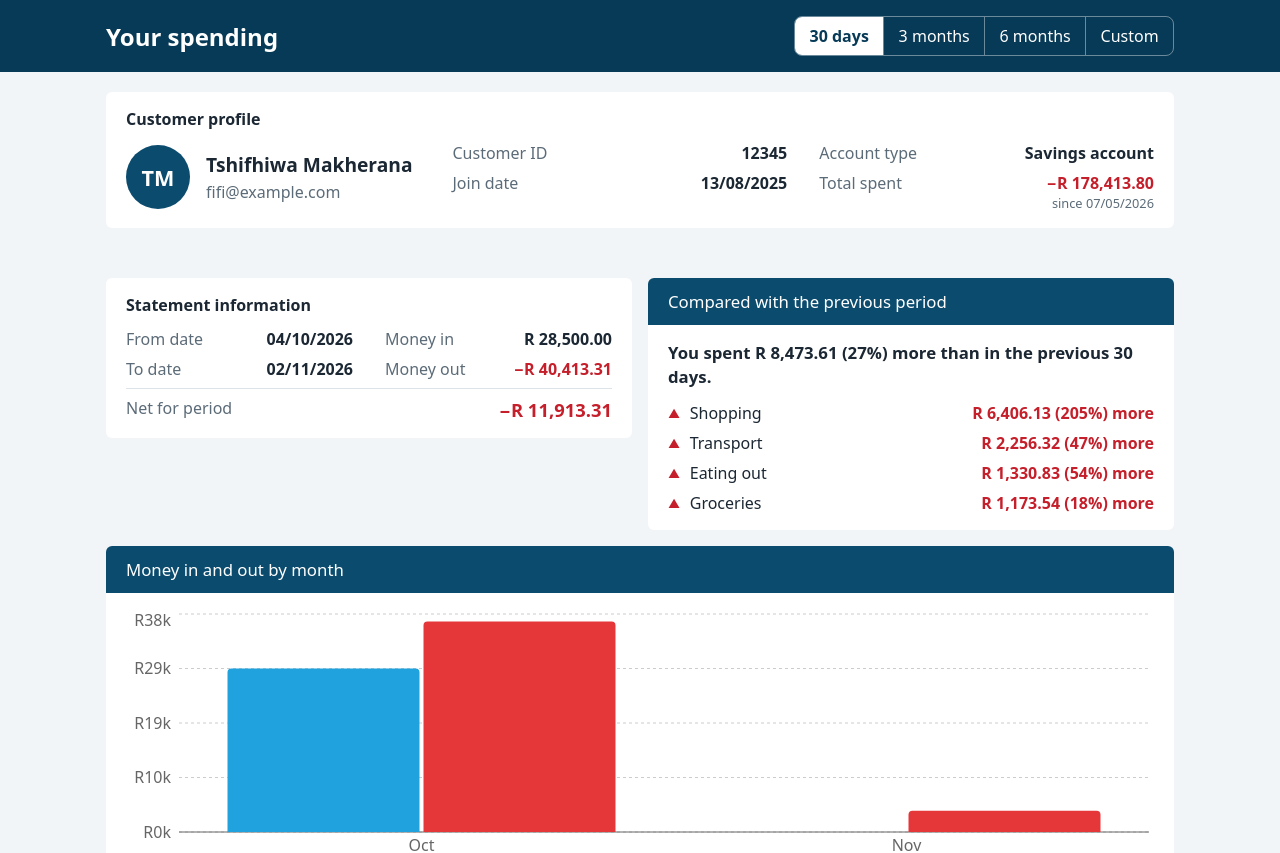
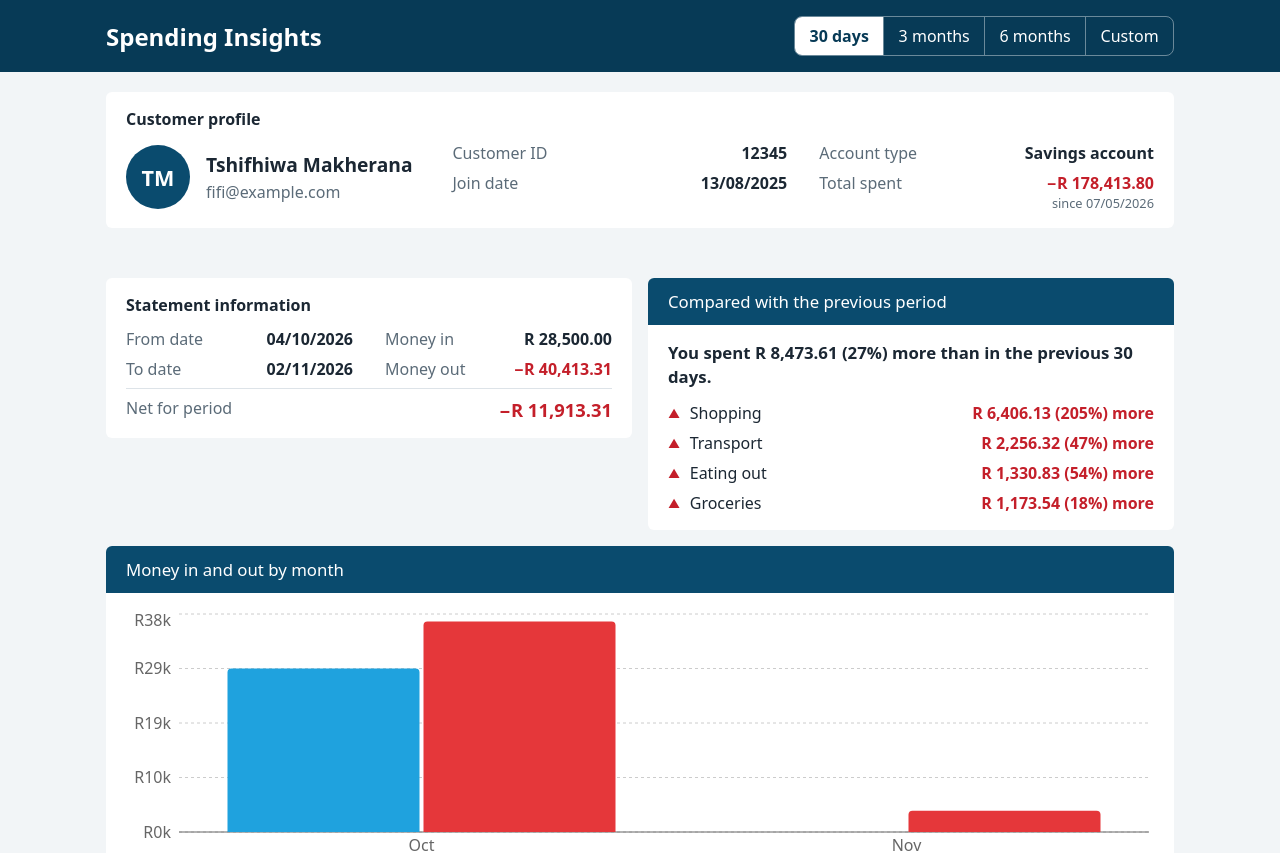
Before and after one commit to Tshifhiwa13/spending-insights, a React (Vite) app: page / in a window 1280 px wide. Shown: the top 853 px of the page. Built offline with nearby package versions, Linux system fonts and the light colour scheme.

Commit message:
Change the main heading of the dashboard to spending insights

```diff
--- a/src/App.jsx
+++ b/src/App.jsx
@@ -76,7 +76,7 @@ export default function App() {
 
       <header className="topbar">
         <div className="topbar-inner">
-          <h1>Your spending</h1>
+          <h1>Spending Insights</h1>
           <PeriodPicker
             value={period.days ?? 'custom'}
             isCustomOpen={isCustomOpen}
```
